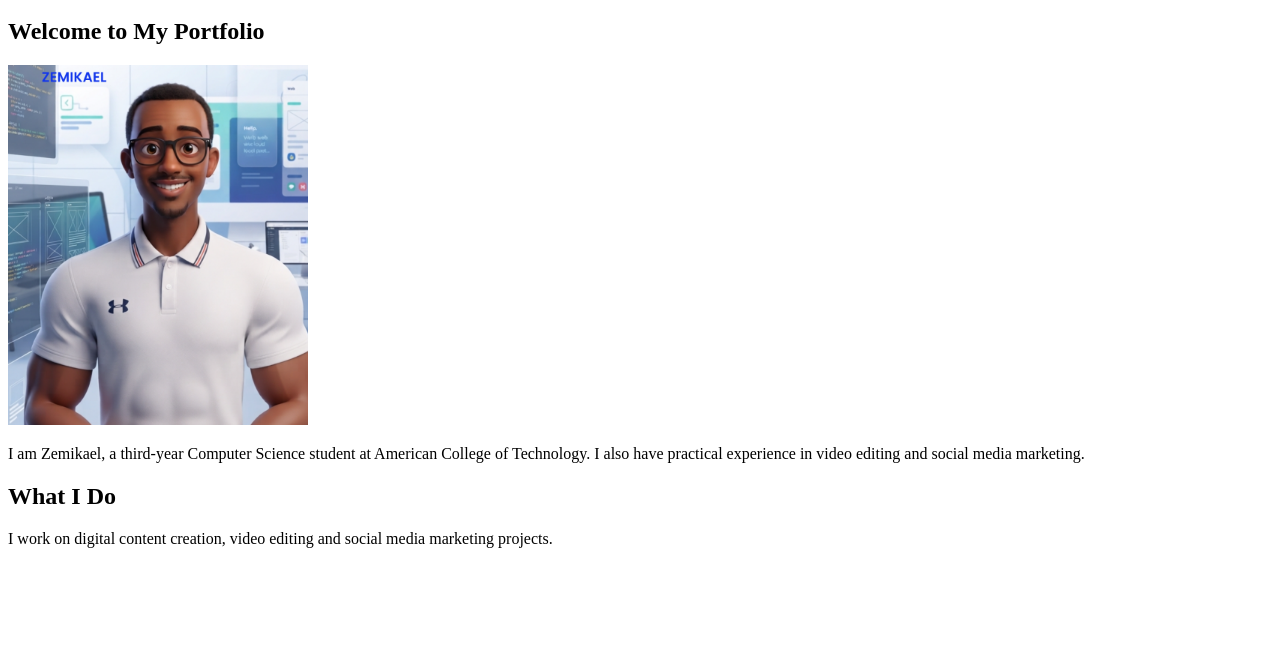
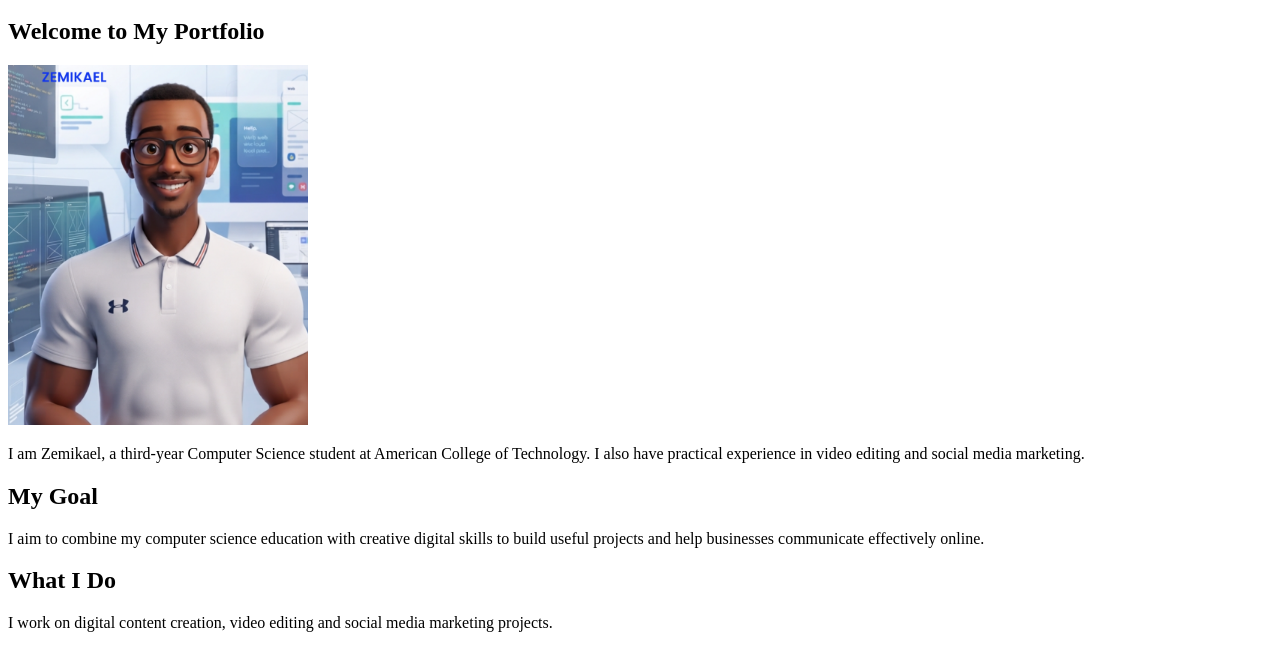
Before and after one commit to zemikael098-rtx/zemikael-portfolio, a plain HTML site: page index.html in a window 1280 px wide. Shown: the part 100-770 px from the top of the page. Drawn offline with Linux system fonts and the light colour scheme.

Commit message:
Add portfolio goals section

```diff
--- a/index.html
+++ b/index.html
@@ -20,6 +20,7 @@
 
     <main>
           <h2>Welcome to My Portfolio</h2>
+
           <img src="images/profile.png"
      alt="Illustrated portrait representing Zemikael"
      width="300">
@@ -30,6 +31,11 @@
         I also have practical experience in video
         editing and social media marketing.
     </p>
+    <h2>My Goal</h2>
+<p>
+    I aim to combine my computer science education with creative digital skills
+    to build useful projects and help businesses communicate effectively online.
+</p>
 
     <h2>What I Do</h2>
 
@@ -37,6 +43,7 @@
         I work on digital content creation, video editing
         and social media marketing projects.
     </p>
+
     </main>
 
     <footer>
```
